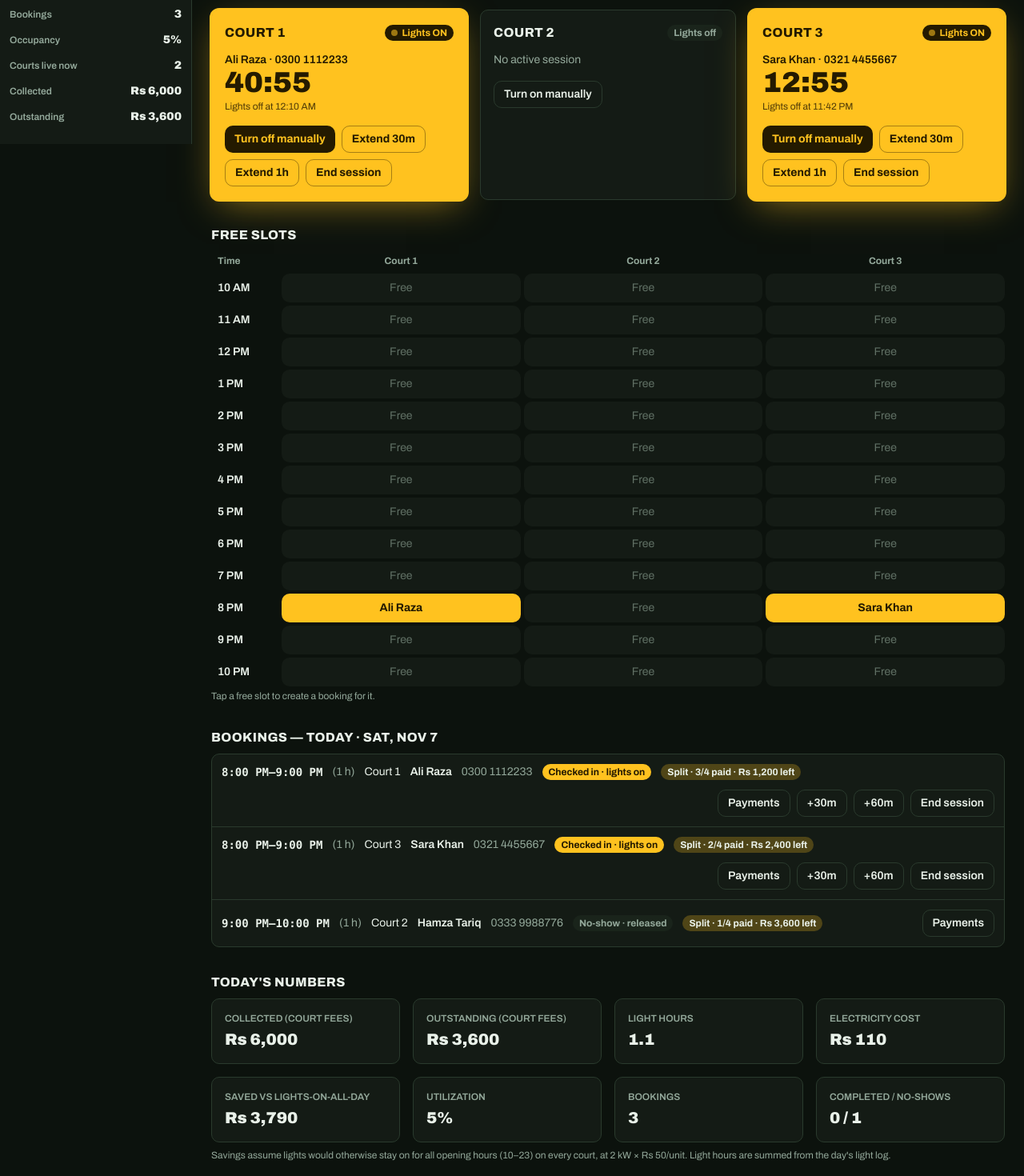
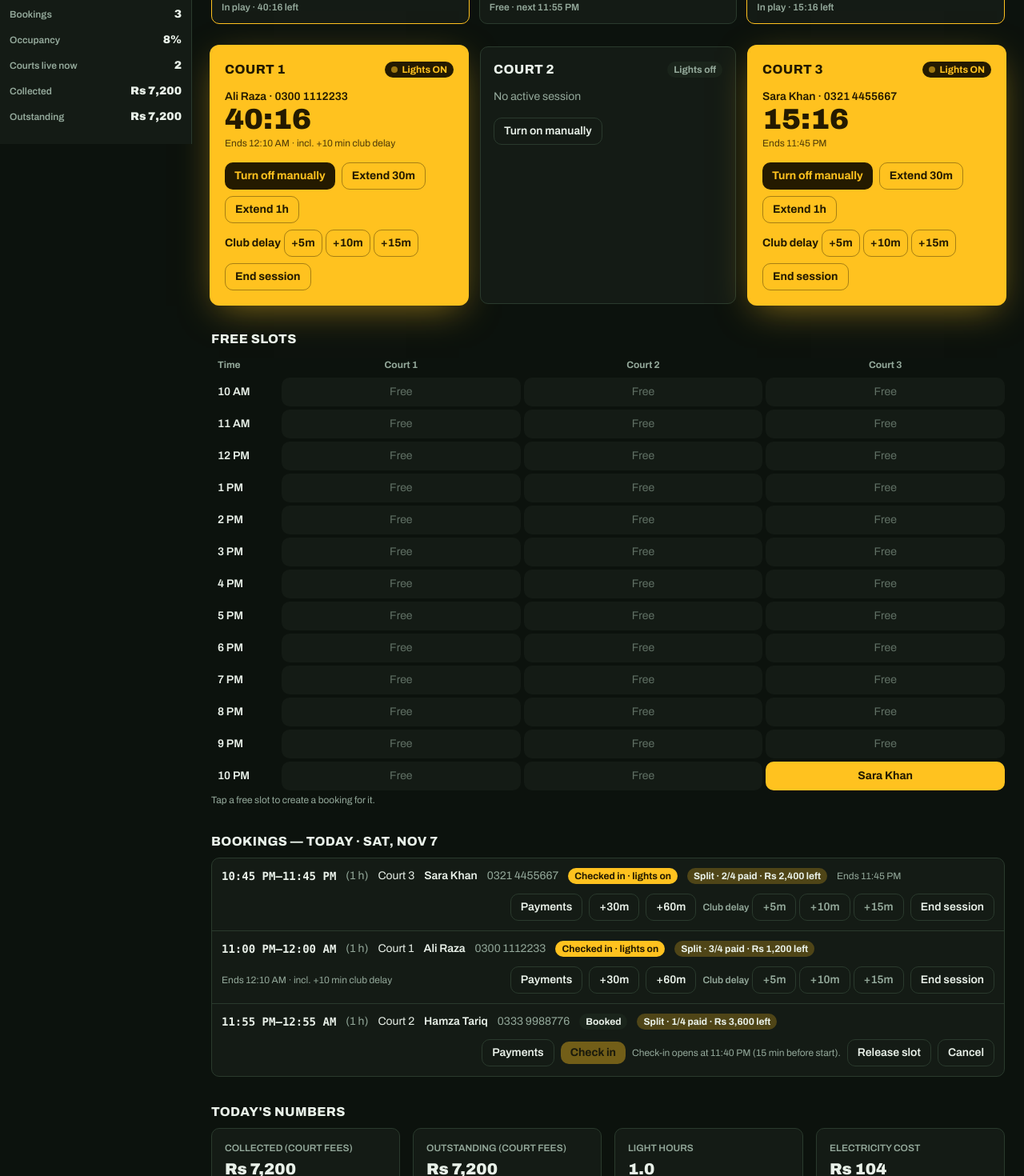
Before and after one commit to muneeb-m12/PadelBoard, a Next.js app: page / in a window 1280 px wide. Shown: the part 620-2090 px from the top of the page at 80% size. Built offline with nearby package versions, Linux system fonts and the light colour scheme.

Commit message:
Timing rule: session end anchored to the booked end; free club-delay comp minutes kept out of fee/splits

```diff
--- a/src/components/Dashboard.tsx
+++ b/src/components/Dashboard.tsx
@@ -4,7 +4,7 @@ import { Fragment, useEffect, useRef, useState } from "react";
 import type { Booking, BookingShare, Court, LightLogEntry, ClubSettings, PaymentMethod } from "@/lib/types";
 import {
   bookingStart, canCheckIn, formatDuration, formatHour, formatMinutesOfDay, hasOverlap,
-  isoAddDays, isoFromDate, isoToDate, lightsOffTime, minutesToTimeString, timeStringToMinutes,
+  isoAddDays, isoFromDate, isoToDate, minutesToTimeString, sessionEnd, timeStringToMinutes,
 } from "@/lib/rules";
 const uid = () => Math.random().toString(36).slice(2, 10);
 const DURATION_CHIPS = [1, 15, 30, 45, 60, 90, 120, 180];
@@ -48,17 +48,27 @@ function seedDay(offset: number): { bookings: Booking[]; log: LightLogEntry[] }
   const base = new Date(); base.setDate(base.getDate() + offset);
   const dateISO = isoFromDate(base);
   const now = new Date();
-  const h = Math.min(20, Math.max(16, now.getHours()));
   if (offset === 0) {
-    const checkedIn1 = new Date(now.getTime() - 19 * 60_000);
-    const checkedIn3 = new Date(now.getTime() - 47 * 60_000);
+    // Session ends are anchored to the BOOKED end (start + duration + comp),
+    // so seed the starts relative to "now" — both live sessions are mid-flight
+    // whenever the demo is opened. Ali checked in on time and later received
+    // +10 min club-delay comp; Sara checked in 12 min late (her own fault),
+    // so her end stayed at the booked end and she lost those minutes.
+    const base = Math.floor((now.getHours() * 60 + now.getMinutes()) / 5) * 5;
+    const atMin = (mins: number) => { const d = isoToDate(dateISO); d.setMinutes(mins); return d; };
+    const aliStart = Math.max(0, base - 25);
+    const saraStart = Math.max(0, base - 40);
+    const checkedIn1 = atMin(aliStart);
+    const checkedIn3 = new Date(Math.min(atMin(saraStart + 12).getTime(), now.getTime()));
+    const aliCompAt = new Date(checkedIn1.getTime() + 15 * 60_000);
     return {
       bookings: [
-        { id: uid(), courtId: "c1", customerName: "Ali Raza", customerPhone: "0300 1112233", dateISO, startMinutes: h * 60, durationMinutes: 60, status: "checked_in", checkedInAt: checkedIn1, lightsOffAt: lightsOffTime(checkedIn1, 60), totalAmount: DEFAULT_RATE_PER_HOUR, splitPayment: true, shares: equalShares(DEFAULT_RATE_PER_HOUR, [{ name: "Ali Raza", phone: "0300 1112233" }, { name: "Daniyal Sheikh", phone: "0321 5551234" }, { name: "Omar Farooq", phone: "0333 5559876" }, { name: "Zain Ul Abideen", phone: "0301 5553456" }], 3) },
-        { id: uid(), courtId: "c3", customerName: "Sara Khan", customerPhone: "0321 4455667", dateISO, startMinutes: h * 60, durationMinutes: 60, status: "checked_in", checkedInAt: checkedIn3, lightsOffAt: lightsOffTime(checkedIn3, 60), totalAmount: DEFAULT_RATE_PER_HOUR, splitPayment: true, shares: equalShares(DEFAULT_RATE_PER_HOUR, [{ name: "Sara Khan", phone: "0321 4455667" }, { name: "Mahnoor Fatima", phone: "0302 5557788" }, { name: "Hira Shahid", phone: "0345 5552211" }, { name: "Areeba Khan", phone: "0311 5556644" }], 2) },
-        { id: uid(), courtId: "c2", customerName: "Hamza Tariq", customerPhone: "0333 9988776", dateISO, startMinutes: (h + 1 <= 23 ? h + 1 : h) * 60, durationMinutes: 60, status: "booked", checkedInAt: null, lightsOffAt: null, totalAmount: DEFAULT_RATE_PER_HOUR, splitPayment: true, shares: equalShares(DEFAULT_RATE_PER_HOUR, [{ name: "Hamza Tariq", phone: "0333 9988776" }, { name: "Ahmed Raza", phone: "0300 5554321" }, { name: "Bilal Hussain", phone: "0322 5558765" }, { name: "Fahad Iqbal", phone: "0303 5552109" }], 1) },
+        { id: uid(), courtId: "c1", customerName: "Ali Raza", customerPhone: "0300 1112233", dateISO, startMinutes: aliStart, durationMinutes: 60, compMinutes: 10, status: "checked_in", checkedInAt: checkedIn1, lightsOffAt: atMin(aliStart + 70), totalAmount: DEFAULT_RATE_PER_HOUR, splitPayment: true, shares: equalShares(DEFAULT_RATE_PER_HOUR, [{ name: "Ali Raza", phone: "0300 1112233" }, { name: "Daniyal Sheikh", phone: "0321 5551234" }, { name: "Omar Farooq", phone: "0333 5559876" }, { name: "Zain Ul Abideen", phone: "0301 5553456" }], 3) },
+        { id: uid(), courtId: "c3", customerName: "Sara Khan", customerPhone: "0321 4455667", dateISO, startMinutes: saraStart, durationMinutes: 60, compMinutes: 0, status: "checked_in", checkedInAt: checkedIn3, lightsOffAt: atMin(saraStart + 60), totalAmount: DEFAULT_RATE_PER_HOUR, splitPayment: true, shares: equalShares(DEFAULT_RATE_PER_HOUR, [{ name: "Sara Khan", phone: "0321 4455667" }, { name: "Mahnoor Fatima", phone: "0302 5557788" }, { name: "Hira Shahid", phone: "0345 5552211" }, { name: "Areeba Khan", phone: "0311 5556644" }], 2) },
+        { id: uid(), courtId: "c2", customerName: "Hamza Tariq", customerPhone: "0333 9988776", dateISO, startMinutes: Math.min(base + 35, 1435), durationMinutes: 60, compMinutes: 0, status: "booked", checkedInAt: null, lightsOffAt: null, totalAmount: DEFAULT_RATE_PER_HOUR, splitPayment: true, shares: equalShares(DEFAULT_RATE_PER_HOUR, [{ name: "Hamza Tariq", phone: "0333 9988776" }, { name: "Ahmed Raza", phone: "0300 5554321" }, { name: "Bilal Hussain", phone: "0322 5558765" }, { name: "Fahad Iqbal", phone: "0303 5552109" }], 1) },
       ],
       log: [
+        { id: uid(), courtName: "Court 1", action: "on", reason: "club_delay", at: aliCompAt },
         { id: uid(), courtName: "Court 1", action: "on", reason: "check_in", at: checkedIn1 },
         { id: uid(), courtName: "Court 3", action: "on", reason: "check_in", at: checkedIn3 },
       ],
@@ -67,18 +77,19 @@ function seedDay(offset: number): { bookings: Booking[]; log: LightLogEntry[] }
   if (offset === 1) {
     return {
       bookings: [
-        { id: uid(), courtId: "c1", customerName: "Usman Malik", customerPhone: "0301 2233445", dateISO, startMinutes: 19 * 60, durationMinutes: 90, status: "booked", checkedInAt: null, lightsOffAt: null, totalAmount: DEFAULT_RATE_PER_HOUR * 1.5, splitPayment: true, shares: equalShares(DEFAULT_RATE_PER_HOUR * 1.5, [{ name: "Usman Malik", phone: "0301 2233445" }, { name: "Talha Mehmood", phone: "0312 5553344" }, { name: "Shahzaib Ali", phone: "0331 5559988" }, { name: "Waqas Ahmad", phone: "0309 5551122" }], 0) },
-        { id: uid(), courtId: "c2", customerName: "Ayesha Noor", customerPhone: "0345 6677889", dateISO, startMinutes: 20 * 60 + 30, durationMinutes: 60, status: "booked", checkedInAt: null, lightsOffAt: null, totalAmount: DEFAULT_RATE_PER_HOUR, splitPayment: false, shares: equalShares(DEFAULT_RATE_PER_HOUR, [{ name: "Ayesha Noor", phone: "0345 6677889" }], 0) },
+        { id: uid(), courtId: "c1", customerName: "Usman Malik", customerPhone: "0301 2233445", dateISO, startMinutes: 19 * 60, durationMinutes: 90, compMinutes: 0, status: "booked", checkedInAt: null, lightsOffAt: null, totalAmount: DEFAULT_RATE_PER_HOUR * 1.5, splitPayment: true, shares: equalShares(DEFAULT_RATE_PER_HOUR * 1.5, [{ name: "Usman Malik", phone: "0301 2233445" }, { name: "Talha Mehmood", phone: "0312 5553344" }, { name: "Shahzaib Ali", phone: "0331 5559988" }, { name: "Waqas Ahmad", phone: "0309 5551122" }], 0) },
+        { id: uid(), courtId: "c2", customerName: "Ayesha Noor", customerPhone: "0345 6677889", dateISO, startMinutes: 20 * 60 + 30, durationMinutes: 60, compMinutes: 0, status: "booked", checkedInAt: null, lightsOffAt: null, totalAmount: DEFAULT_RATE_PER_HOUR, splitPayment: false, shares: equalShares(DEFAULT_RATE_PER_HOUR, [{ name: "Ayesha Noor", phone: "0345 6677889" }], 0) },
       ],
       log: [],
     };
   }
   if (offset === -1) {
-    const y = isoToDate(dateISO); y.setHours(19, 5, 0, 0);
-    const off = new Date(y.getTime() + 60 * 60_000);
+    const y = isoToDate(dateISO); y.setHours(19, 5, 0, 0); // checked in 5 min late (his own fault)…
+    const yStart = isoToDate(dateISO); yStart.setHours(19, 0, 0, 0);
+    const off = new Date(yStart.getTime() + 60 * 60_000); // …so the session still ended at the booked end, 20:00
     return {
       bookings: [
-        { id: uid(), courtId: "c1", customerName: "Bilal Ahmed", customerPhone: "0308 1122334", dateISO, startMinutes: 19 * 60, durationMinutes: 60, status: "completed", checkedInAt: y, lightsOffAt: off, totalAmount: DEFAULT_RATE_PER_HOUR, splitPayment: true, shares: equalShares(DEFAULT_RATE_PER_HOUR, [{ name: "Bilal Ahmed", phone: "0308 1122334" }, { name: "Hassan Javed", phone: "0305 5556677" }, { name: "Imran Khalid", phone: "0323 5554433" }, { name: "Noman Aslam", phone: "0313 5552211" }], 4) },
+        { id: uid(), courtId: "c1", customerName: "Bilal Ahmed", customerPhone: "0308 1122334", dateISO, startMinutes: 19 * 60, durationMinutes: 60, compMinutes: 0, status: "completed", checkedInAt: y, lightsOffAt: off, totalAmount: DEFAULT_RATE_PER_HOUR, splitPayment: true, shares: equalShares(DEFAULT_RATE_PER_HOUR, [{ name: "Bilal Ahmed", phone: "0308 1122334" }, { name: "Hassan Javed", phone: "0305 5556677" }, { name: "Imran Khalid", phone: "0323 5554433" }, { name: "Noman Aslam", phone: "0313 5552211" }], 4) },
       ],
       log: [
         { id: uid(), courtName: "Court 1", action: "off", reason: "automatic", at: off },
@@ -152,8 +163,8 @@ export default function Dashboard() {
     // Courts are shared across days in demo data — apply to every day bucket.
     setDays((prev) => Object.fromEntries(Object.entries(prev).map(([k, d]) => [k, { ...d, courts: fn(d.courts) }])));
   };
-  const addLog = (iso: string, courtName: string, action: "on" | "off", reason: LightLogEntry["reason"]) =>
-    patchDay(iso, (d) => ({ ...d, log: [{ id: uid(), courtName, action, reason, at: new Date() }, ...d.log] }));
+  const addLog = (iso: string, courtName: string, action: "on" | "off", reason: LightLogEntry["reason"], detail?: string) =>
+    patchDay(iso, (d) => ({ ...d, log: [{ id: uid(), courtName, action, reason, at: new Date(), detail }, ...d.log] }));
 
   // tick every second for countdowns + live clock
   useEffect(() => {
@@ -172,8 +183,9 @@ export default function Dashboard() {
     window.localStorage.setItem("pb-theme", theme);
   }, [theme]);
 
-  // A session is live only until its lights-off time; light state is DERIVED
-  // from this, never stored — a stored copy once let courts show ON after time-up.
+  // A session is live only until its lights-off time (= sessionEnd: the booked
+  // end + comp minutes); light state is DERIVED from this, never stored — a
+  // stored copy once let courts show ON after time-up.
   const liveSessionForCourt = (courtId: string, at: Date) =>
     bookings.find((b) => b.courtId === courtId && b.status === "checked_in" && b.lightsOffAt !== null && b.lightsOffAt > at);
   const lightsOnFor = (court: Court, at: Date) =>
@@ -247,7 +259,7 @@ export default function Dashboard() {
     if (form.splitPayment && extras.some((p) => !p.phone.trim())) { setNotice("Every split player needs a WhatsApp number, so payment requests can be sent."); return; }
     const players = [{ name: form.name.trim(), phone: form.phone.trim() }, ...(form.splitPayment ? extras.map((p) => ({ name: p.name.trim(), phone: p.phone.trim() })) : [])];
     const shares = equalShares(totalAmount, players, 0);
-    patchBookings(form.dateISO, (b) => [...b, { id: uid(), courtId: form.courtId, customerName: form.name.trim(), customerPhone: form.phone.trim(), dateISO: form.dateISO, startMinutes, durationMinutes, status: "booked", checkedInAt: null, lightsOffAt: null, totalAmount, splitPayment: form.splitPayment && players.length > 1, shares }]);
+    patchBookings(form.dateISO, (b) => [...b, { id: uid(), courtId: form.courtId, customerName: form.name.trim(), customerPhone: form.phone.trim(), dateISO: form.dateISO, startMinutes, durationMinutes, status: "booked", checkedInAt: null, lightsOffAt: null, compMinutes: 0, totalAmount, splitPayment: form.splitPayment && players.length > 1, shares }]);
     setNotice(form.splitPayment && players.length > 1
       ? `Booking created for ${form.name} — ${fmtRs(totalAmount)} split ${players.length} ways (${fmtRs(Math.floor(totalAmount / players.length))} each). Payment requests ready in the booking's Payments panel.`
       : `Booking created for ${form.name} — ${formatMinutesOfDay(startMinutes)}–${formatMinutesOfDay(startMinutes + durationMinutes)} (${formatDuration(durationMinutes)}), fee ${fmtRs(totalAmount)}.`);
@@ -258,15 +270,20 @@ export default function Dashboard() {
     const check = canCheckIn(b, new Date());
     if (!check.ok) { setNotice(check.message); return; }
     const at = new Date();
-    const off = lightsOffTime(at, b.durationMinutes);
+    // The end is anchored to the BOOKED end (start + duration + comp), never to
+    // the check-in moment: checking in early just lights the court sooner, and
+    // a late arrival through the player's own fault loses the missed minutes.
+    const off = sessionEnd(b);
     patchBookings(b.dateISO, (prev) => prev.map((x) => (x.id === b.id ? { ...x, status: "checked_in", checkedInAt: at, lightsOffAt: off } : x)));
     patchCourts((cs) => cs.map((c) => (c.id === b.courtId ? { ...c, manualOverride: false, manualLightsOn: false } : c)));
     addLog(b.dateISO, courts.find((c) => c.id === b.courtId)?.name ?? "Court", "on", "check_in");
-    setNotice(`${b.customerName} checked in. Lights off at ${off.toLocaleTimeString([], { hour: "numeric", minute: "2-digit" })}.`);
+    setNotice(`${b.customerName} checked in. Session ends at the booked end — lights off at ${off.toLocaleTimeString([], { hour: "numeric", minute: "2-digit" })}.`);
   }
 
   function handleExtend(b: Booking, extraMinutes: number) {
-    const clash = hasOverlap(bookings, b.courtId, b.startMinutes, b.durationMinutes + extraMinutes, b.id);
+    // The session really occupies start → start + duration + comp, so the clash
+    // check must include any club-delay comp already granted.
+    const clash = hasOverlap(bookings, b.courtId, b.startMinutes, b.durationMinutes + b.compMinutes + extraMinutes, b.id);
     if (clash) { setNotice(`Can't extend — the next slot is booked by ${clash.customerName}.`); return; }
     if (!b.lightsOffAt) return;
     const off = new Date(b.lightsOffAt.getTime() + extraMinutes * 60_000);
@@ -280,6 +297,18 @@ export default function Dashboard() {
       return { ...x, durationMinutes: x.durationMinutes + extraMinutes, lightsOffAt: off, totalAmount: newTotal, shares };
     }));
     setNotice(`Extended by ${formatDuration(extraMinutes)} (+${fmtRs(extraFee)} added to the fee, re-split between players). New lights-off: ${off.toLocaleTimeString([], { hour: "numeric", minute: "2-digit" })}.`);
+  }
+
+  /** Club delay: the delay was the club's fault, so staff grant FREE minutes.
+   *  They accumulate in compMinutes — deliberately kept out of durationMinutes
+   *  so the fee (totalAmount) and the split shares are never touched — and the
+   *  grant is recorded in the light log as "Club delay +N min". */
+  function handleClubDelay(b: Booking, compMins: number) {
+    if (!b.lightsOffAt) return;
+    const off = new Date(b.lightsOffAt.getTime() + compMins * 60_000);
+    patchBookings(b.dateISO, (prev) => prev.map((x) => (x.id === b.id ? { ...x, compMinutes: x.compMinutes + compMins, lightsOffAt: off } : x)));
+    addLog(b.dateISO, courts.find((c) => c.id === b.courtId)?.name ?? "Court", "on", "club_delay", `Club delay +${compMins} min`);
+    setNotice(`Club delay: +${compMins} min free for ${b.customerName} — no charge, fee and split shares unchanged. Session now ends ${off.toLocaleTimeString([], { hour: "numeric", minute: "2-digit" })}.`);
   }
 
   function handleEndSession(b: Booking) {
@@ -595,7 +624,7 @@ export default function Dashboard() {
                 <div className="mt-3">
                   <p className="text-sm font-semibold">{active.customerName} · {active.customerPhone}</p>
                   <p className="font-black leading-none text-4xl tabular-nums">{countdown(active.lightsOffAt, now)}</p>
-                  <p className={`mt-1 text-xs ${lightsOn ? "" : "text-pb-dim"} opacity-80`}>Lights off at {active.lightsOffAt?.toLocaleTimeString([], { hour: "numeric", minute: "2-digit" })}{court.manualOverride ? " · Manual override" : ""}</p>
+                  <p className={`mt-1 text-xs ${lightsOn ? "" : "text-pb-dim"} opacity-80`}>Ends {active.lightsOffAt?.toLocaleTimeString([], { hour: "numeric", minute: "2-digit" })}{active.compMinutes > 0 ? ` · incl. +${active.compMinutes} min club delay` : ""}{court.manualOverride ? " · Manual override" : ""}</p>
                 </div>
               ) : (
                 <p className={`mt-3 text-sm ${lightsOn ? "" : "text-pb-dim"}`}>
@@ -606,7 +635,7 @@ export default function Dashboard() {
                 <div className="mt-4 flex flex-wrap gap-2">
                   <button onClick={() => handleToggleLights(court)} className={lightsOn ? "rounded-[10px] bg-pb-amber-ink px-3 py-1.5 text-sm font-bold text-pb-amber" : btnCls}>{lightsOn ? "Turn off manually" : "Turn on manually"}</button>
                   {court.manualOverride && <button onClick={() => handleBackToAuto(court)} className={lightsOn ? "rounded-[10px] border border-pb-amber-ink/40 px-3 py-1.5 text-sm font-bold" : btnCls}>Back to auto</button>}
-                  {active && <><button onClick={() => handleExtend(active, 30)} className={lightsOn ? "rounded-[10px] border border-pb-amber-ink/40 px-3 py-1.5 text-sm font-bold" : btnCls}>Extend 30m</button><button onClick={() => handleExtend(active, 60)} className={lightsOn ? "rounded-[10px] border border-pb-amber-ink/40 px-3 py-1.5 text-sm font-bold" : btnCls}>Extend 1h</button><button onClick={() => handleEndSession(active)} className={lightsOn ? "rounded-[10px] border border-pb-amber-ink/40 px-3 py-1.5 text-sm font-bold" : btnCls}>End session</button></>}
+                  {active && <><button onClick={() => handleExtend(active, 30)} className={lightsOn ? "rounded-[10px] border border-pb-amber-ink/40 px-3 py-1.5 text-sm font-bold" : btnCls}>Extend 30m</button><button onClick={() => handleExtend(active, 60)} className={lightsOn ? "rounded-[10px] border border-pb-amber-ink/40 px-3 py-1.5 text-sm font-bold" : btnCls}>Extend 1h</button><span className="flex items-center gap-1 text-sm font-bold" title="Free minutes when the delay was the club's fault — no charge, fee unchanged">Club delay {[5, 10, 15].map((mins) => <button key={mins} onClick={() => handleClubDelay(active, mins)} className={lightsOn ? "rounded-[10px] border border-pb-amber-ink/40 px-2 py-1.5 text-sm font-bold" : btnCls}>+{mins}m</button>)}</span><button onClick={() => handleEndSession(active)} className={lightsOn ? "rounded-[10px] border border-pb-amber-ink/40 px-3 py-1.5 text-sm font-bold" : btnCls}>End session</button></>}
                 </div>
               )}
             </div>
@@ -650,7 +679,7 @@ export default function Dashboard() {
           {[...bookings].sort((a, b) => a.startMinutes - b.startMinutes).map((b) => {
             const chip = statusChip(b);
             const start = bookingStart(b);
-            const end = new Date(start.getTime() + b.durationMinutes * 60_000);
+            const end = new Date(start.getTime() + (b.durationMinutes + b.compMinutes) * 60_000);
             const check = canCheckIn(b, now);
             const noShowWaiting = isToday && b.status === "booked" && start <= now && end > now;
             const timeUp = b.status === "completed" && b.lightsOffAt;
@@ -672,6 +701,7 @@ export default function Dashboard() {
                   </span>
                 )}
                 {timeUp ? <span className="text-xs text-pb-dim">Time&apos;s up — lights went off at {b.lightsOffAt!.toLocaleTimeString([], { hour: "numeric", minute: "2-digit" })}</span> : null}
+                {b.status === "checked_in" && b.lightsOffAt ? <span className="text-xs text-pb-dim">Ends {b.lightsOffAt.toLocaleTimeString([], { hour: "numeric", minute: "2-digit" })}{b.compMinutes > 0 ? ` · incl. +${b.compMinutes} min club delay` : ""}</span> : null}
                 {noShowWaiting && <span className="rounded-full bg-red-500/15 px-2 py-0.5 text-xs font-bold text-red-500">No-show waiting</span>}
                 <span className="ml-auto flex flex-wrap items-center gap-2">
                   {b.status !== "cancelled" && <button onClick={() => setExpandedBookingId(expanded ? null : b.id)} className={btnCls}>{expanded ? "Hide payments" : "Payments"}</button>}
@@ -687,6 +717,7 @@ export default function Dashboard() {
                     <>
                       <button onClick={() => handleExtend(b, 30)} className={btnCls}>+30m</button>
                       <button onClick={() => handleExtend(b, 60)} className={btnCls}>+60m</button>
+                      <span className="flex items-center gap-1 text-xs font-semibold text-pb-dim" title="Free minutes when the delay was the club's fault — no charge, fee unchanged">Club delay {[5, 10, 15].map((mins) => <button key={mins} onClick={() => handleClubDelay(b, mins)} className={btnCls}>+{mins}m</button>)}</span>
                       <button onClick={() => handleEndSession(b)} className={btnCls}>End session</button>
                     </>
                   )}
@@ -815,7 +846,7 @@ export default function Dashboard() {
             {[...log].sort((a, b) => b.at.getTime() - a.at.getTime()).slice(0, 12).map((l) => (
               <li key={l.id} className="flex items-center gap-2">
                 <span className={`rounded-full px-2 py-0.5 text-xs font-bold ${l.action === "on" ? "bg-pb-amber text-pb-amber-ink" : "bg-pb-surface2 text-pb-dim"}`}>{l.action.toUpperCase()}</span>
-                <span>{l.at.toLocaleTimeString([], { hour: "numeric", minute: "2-digit" })} — {l.courtName} lights {l.action}</span>
+                <span>{l.at.toLocaleTimeString([], { hour: "numeric", minute: "2-digit" })} — {l.detail ?? `${l.courtName} lights ${l.action}`}</span>
                 <span className="text-pb-dim">({l.reason.replace("_", " ")})</span>
               </li>
             ))}
--- a/src/lib/rules.ts
+++ b/src/lib/rules.ts
@@ -45,9 +45,20 @@ export function canCheckIn(booking: Booking, now: Date, earlyMinutes = 15): { ok
   return { ok: true, message: "" };
 }
 
-/** Doc §3 timing rule: lights-off = check-in time + booked length. */
-export function lightsOffTime(checkedInAt: Date, durationMinutes: number): Date {
-  return new Date(checkedInAt.getTime() + durationMinutes * 60_000);
+/** The booked end of a session: booked start + booked length. Paid extensions
+ *  add their minutes to durationMinutes, so they are already included here. */
+export function bookedEnd(booking: Booking): Date {
+  return new Date(bookingStart(booking).getTime() + booking.durationMinutes * 60_000);
+}
+
+/** Timing rule (decided 2026-11-10): the session end is anchored to the BOOKED
+ *  end — booked start + duration (paid extensions included) + club-delay comp
+ *  minutes. Check-in time never moves the end: a player who checks in late
+ *  through his own fault loses that time, an early check-in inside the 15-min
+ *  window just turns the lights on sooner, and only paid extensions or free
+ *  club-delay comp push the end later. */
+export function sessionEnd(booking: Booking): Date {
+  return new Date(bookedEnd(booking).getTime() + booking.compMinutes * 60_000);
 }
 
 export function formatHour(h: number): string {
--- a/src/lib/types.ts
+++ b/src/lib/types.ts
@@ -30,8 +30,12 @@ export interface Booking {
   dateISO: string;
   /** minutes since midnight, e.g. 19:30 = 1170 — any start time is allowed */
   startMinutes: number;
-  /** any length from 1 minute up; extensions add minutes too */
+  /** any length from 1 minute up; PAID extensions add minutes (and fee) here */
   durationMinutes: number;
+  /** FREE minutes granted when a delay was the club's fault. Kept separate from
+   *  durationMinutes on purpose: comp pushes the session end later but never
+   *  changes totalAmount and never re-splits the shares. */
+  compMinutes: number;
   status: BookingStatus;
   checkedInAt: Date | null;
   lightsOffAt: Date | null;
@@ -47,8 +51,10 @@ export interface LightLogEntry {
   id: string;
   courtName: string;
   action: "on" | "off";
-  reason: "check_in" | "automatic" | "manual" | "extension" | "power_restore";
+  reason: "check_in" | "automatic" | "manual" | "extension" | "power_restore" | "club_delay";
   at: Date;
+  /** Optional line shown instead of "<court> lights on/off" — used for club-delay grants, e.g. "Club delay +10 min". */
+  detail?: string;
 }
 
 export interface ClubSettings {
```
Also changed, not shown: 2 other files (tests, documents, lock files or other folders).
